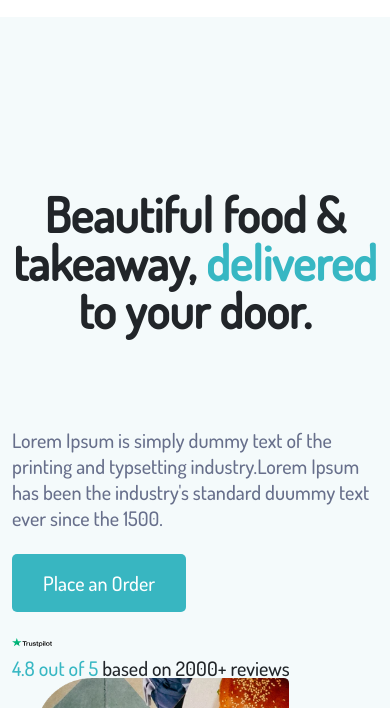
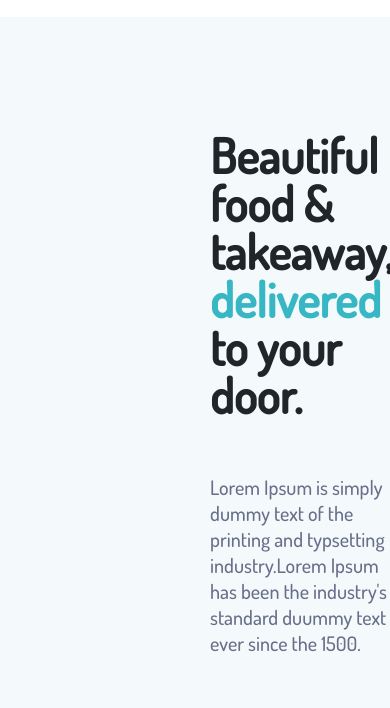
Before and after one commit to SamiraQuliyeva/BeautifulFood, a plain HTML site: page index.html in a window 390 px wide. Shown: the part 74-782 px from the top of the page. Drawn offline with nearby package versions, Linux system fonts and the light colour scheme.

Commit message:
beautiful

```diff
--- a/_beautiful.sass
+++ b/_beautiful.sass
@@ -25,13 +25,10 @@
             font-size: 20px
     @media screen and ( max-width: 992px )
         .box
+            padding: 0 99px
+            margin: 0 99px
             h1
-                text-align: center
                 font-size: 48px
-                margin: 93px -22px
+                margin: 34px 0
             h5
-                margin: 23px 0
-        .imgbox
-            width: 40px
-            padding: 50px 30px 0 30px
-            height: auto
+                margin: 55px 0
```
Also changed, not shown: index.html (+0 -6 lines), style.css, 1 other file.
